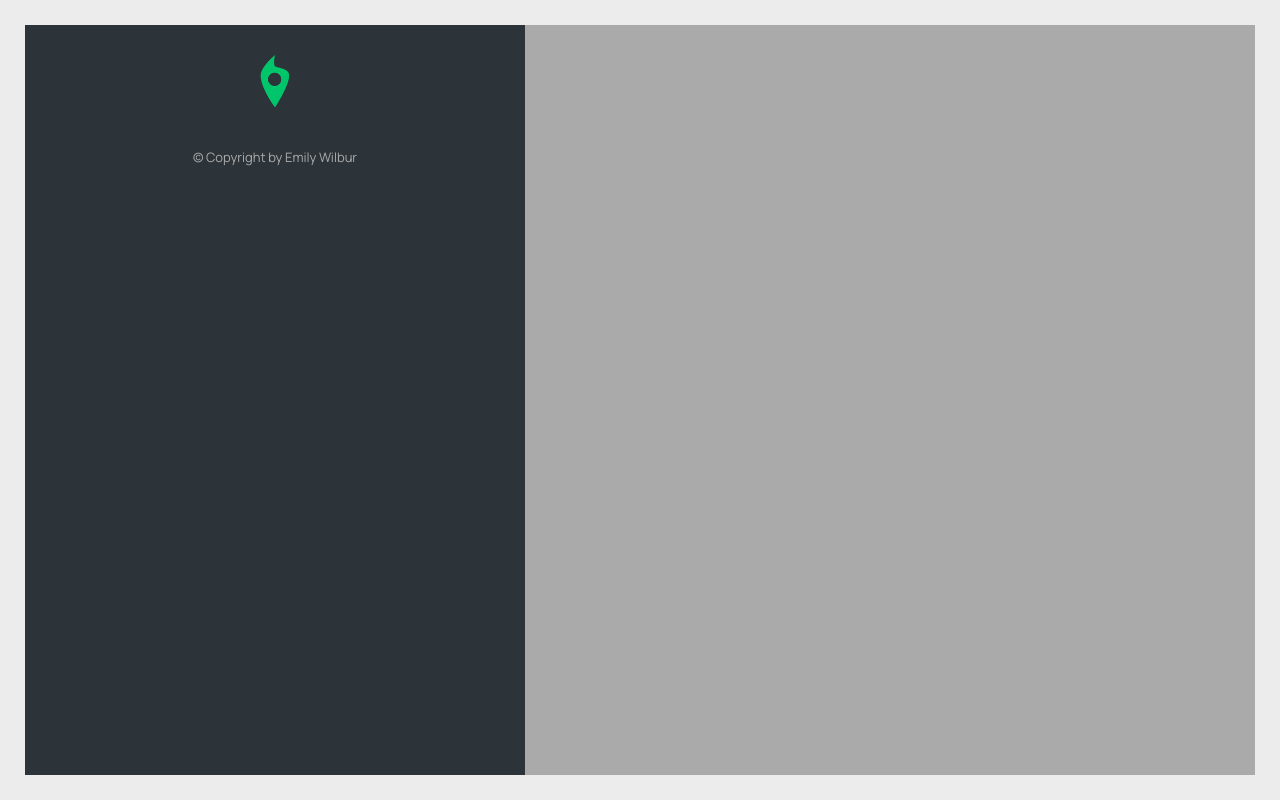
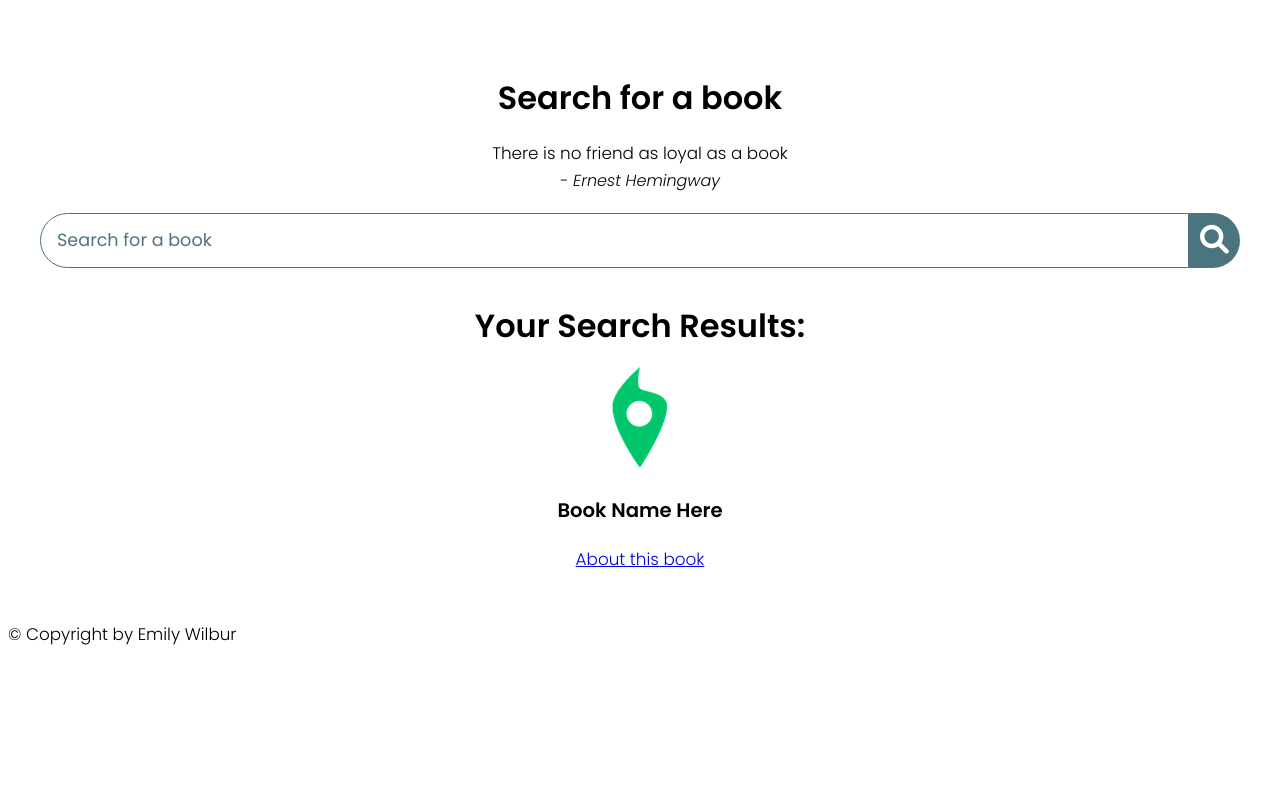
Before and after one commit to emilyjwilbur/boozeme, a website: page index.html in a window 1280 px wide. Drawn offline with nearby package versions, Linux system fonts and the light colour scheme.

Commit message:
major changes. start over

```diff
--- a/index.html
+++ b/index.html
@@ -6,12 +6,8 @@
     <meta http-equiv="X-UA-Compatible" content="ie=edge" />
     <link rel="shortcut icon" type="image/png" href="/icon.png" />
 
-    <link
-      href="https://fonts.googleapis.com/css2?family=Manrope:wght@400;600;700;800&display=swap"
-      rel="stylesheet"
-    />
-
     <link rel="stylesheet" href="style.css" />
+    <link rel="stylesheet" href="https://cdnjs.cloudflare.com/ajax/libs/font-awesome/6.0.0-beta2/css/all.min.css" integrity="sha512-YWzhKL2whUzgiheMoBFwW8CKV4qpHQAEuvilg9FAn5VJUDwKZZxkJNuGM4XkWuk94WCrrwslk8yWNGmY1EduTA==" crossorigin="anonymous" referrerpolicy="no-referrer" />
     <link
       rel="stylesheet"
       href="https://unpkg.com/leaflet@1.7.1/dist/leaflet.css"
@@ -25,101 +21,60 @@
       crossorigin=""
     ></script>
 
-    <script defer src="script.js"></script>
-    <title>mapty</title>
+    <title>Bookty</title>
   </head>
   <body>
-    <div class="sidebar">
-      <img src="logo.png" alt="Logo" class="logo" />
 
-      <ul class="workouts">
-        <form class="form hidden">
-          <div class="form__row">
-            <label class="form__label">Type</label>
-            <select class="form__input form__input--type">
-              <option value="running">Running</option>
-              <option value="cycling">Cycling</option>
-            </select>
+      <div class="container">
+          <div class="book-wrapper">
+              <div class="book-search">
+                  <h2 class="title">Search for a book</h2>
+                  <blockquote>There is no friend as loyal as a book <br>
+                    <cite>- Ernest Hemingway</cite>
+                </blockquote>
+
+        <div class="book-search-box">
+            <input type="text" class="search-control" placeholder="Search for a book" id="search-input">
+            <button type="submit" class="search-btn btn" id="search-btn">
+                <i class="fas fa-search"></i>
+            </button>
         </div>
-          <div class="form__row">
-            <label class="form__label">Distance</label>
-            <input class="form__input form__input--distance" placeholder="km" />
  </div>
-          <div class="form__row">
-            <label class="form__label">Duration</label>
-            <input
-              class="form__input form__input--duration"
-              placeholder="min"
-            />
+
+            <div class="book-result">
+                <h2 class="title">Your Search Results:</h2>
+                <div id="book">
+                    <!-- book item -->
+                    <div class="book-item">
+                        <div class="book-img">
+                            <img src="logo.png" alt="book">
                         </div>
-          <div class="form__row">
-            <label class="form__label">Cadence</label>
-            <input
-              class="form__input form__input--cadence"
-              placeholder="step/min"
-            />
+                        <div class="book-name">
+                            <h3>Book Name Here</h3>
+                            <a href="#" class="info-btn">About this book</a>
                         </div>
-          <div class="form__row form__row--hidden">
-            <label class="form__label">Elev Gain</label>
-            <input
-              class="form__input form__input--elevation"
-              placeholder="meters"
-            />
                     </div>
-          <button class="form__btn">OK</button>
-        </form>
+                    <!-- end of book item -->
 
-        <!-- <li class="workout workout--running" data-id="1234567890">
-          <h2 class="workout__title">Running on April 14</h2>
-          <div class="workout__details">
-            <span class="workout__icon">🏃‍♂️</span>
-            <span class="workout__value">5.2</span>
-            <span class="workout__unit">km</span>
                 </div>
-          <div class="workout__details">
-            <span class="workout__icon">⏱</span>
-            <span class="workout__value">24</span>
-            <span class="workout__unit">min</span>
             </div>
-          <div class="workout__details">
-            <span class="workout__icon">⚡️</span>
-            <span class="workout__value">4.6</span>
-            <span class="workout__unit">min/km</span>
                 </div>
-          <div class="workout__details">
-            <span class="workout__icon">🦶🏼</span>
-            <span class="workout__value">178</span>
-            <span class="workout__unit">spm</span>
                 </div>
-        </li>
-        <li class="workout workout--cycling" data-id="1234567891">
-          <h2 class="workout__title">Cycling on April 5</h2>
-          <div class="workout__details">
-            <span class="workout__icon">🚴‍♀️</span>
-            <span class="workout__value">27</span>
-            <span class="workout__unit">km</span>
-          </div>
-          <div class="workout__details">
-            <span class="workout__icon">⏱</span>
-            <span class="workout__value">95</span>
-            <span class="workout__unit">min</span>
-          </div>
-          <div class="workout__details">
-            <span class="workout__icon">⚡️</span>
-            <span class="workout__value">16</span>
-            <span class="workout__unit">km/h</span>
-          </div>
-          <div class="workout__details">
-            <span class="workout__icon">⛰</span>
-            <span class="workout__value">223</span>
-            <span class="workout__unit">m</span>
-          </div>
-        </li>
-      </ul> -->
+
+
+
+
+
+
+
+
+
 
       <p class="copyright">&copy; Copyright by Emily Wilbur</p>
-    </div>
+
 
     <div id="map"></div>
+
+    <script src="script.js"></script>
   </body>
 </html>
--- a/style.css
+++ b/style.css
@@ -1,220 +1,96 @@
-:root {
-    --color-brand--1: #ffb545;
-    --color-brand--2: #00c46a;
+@import url("https://fonts.googleapis.com/css2?family=Poppins:ital,wght@0,100;0,200;0,300;0,400;0,500;0,600;1,100;1,200;1,300;1,400;1,500;1,600;1,800;1,900&display=swap");
 
-    --color-dark--1: #2d3439;
-    --color-dark--2: #42484d;
-    --color-light--1: #aaa;
-    --color-light--2: #ececec;
-    --color-light--3: rgb(214, 222, 224);
+* {
+    padding: 0;
 }
 
-  * {
-    margin: 0;
-    padding: 0;
-    box-sizing: inherit;
-  }
-
-  html {
-    font-size: 62.5%;
-    box-sizing: border-box;
+:root {
+    --tenne-tawny: #4c747e;
+    --tenne-tawny-dark: #b54507;
 }
 
 body {
-    font-family: 'Manrope', sans-serif;
-    color: var(--color-light--2);
-    font-weight: 400;
+    font-weight: 300;
+    font-size: 1.05rem;
     line-height: 1.6;
-    height: 100vh;
-    overscroll-behavior-y: none;
-
-    background-color: var(--color-light--2);
-    padding: 2.5rem;
-
-    display: flex;
+    font-family: 'Poppins', sans-serif;
 }
 
-  /* GENERAL */
-  a:link,
-  a:visited {
-    color: var(--color-brand--1);
+.btn {
+    font-family: inherit;
+    cursor: pointer;
+    outline: 0;
+    font-size: 1.05rem;
 }
 
-  /* SIDEBAR */
-  .sidebar {
-    flex-basis: 50rem;
-    background-color: var(--color-dark--1);
-    padding: 3rem 5rem 4rem 5rem;
-    display: flex;
-    flex-direction: column;
+.text {
+    opacity: 0.8;
 }
 
-  .logo {
-    height: 5.2rem;
-    align-self: center;
-    margin-bottom: 4rem;
+.title {
+    font-size: 2rem;
+    margin-bottom: 1rem;
 }
 
-  .workouts {
-    list-style: none;
-    height: 77vh;
-    overflow-y: scroll;
-    overflow-x: hidden;
+/* book info */
+
+.book-wrapper {
+    max-width: 1280px;
+    margin: 0 auto;
+    padding: 2rem;
+    background-color: #fff;
+    text-align: center;
 }
 
-  .workouts::-webkit-scrollbar {
-    width: 0;
+.book-search {
+    margin: 2rem 0;
+}
+.book-search cite {
+    font-size: 1rem;
 }
 
-  .workout {
-    background-color: var(--color-dark--2);
-    border-radius: 5px;
-    padding: 1.5rem 2.25rem;
-    margin-bottom: 1.75rem;
-    cursor: pointer;
-
-    display: grid;
-    grid-template-columns: 1fr 1fr 1fr 1fr;
-    gap: 0.75rem 1.5rem;
-  }
-  .workout--running {
-    border-left: 5px solid var(--color-brand--2);
-  }
-  .workout--cycling {
-    border-left: 5px solid var(--color-brand--1);
+.book-search-box {
+    margin: 1.2rem 0;
+    display: flex;
+    align-items: stretch;
 }
 
-  .workout__title {
-    font-size: 1.7rem;
-    font-weight: 600;
-    grid-column: 1 / -1;
+.search-control,
+.search-btn {
+    width: 100%;
 }
 
-  .workout__details {
-    display: flex;
-    align-items: baseline;
+.search-control {
+    padding: 0 1rem;
+    font-size: 1.1rem;
+    font-family: inherit;
+    outline: 0;
+    border: 1px solid var(--tenne-tawny);
+    color: var(--tenne-tawny);
+    border-top-left-radius: 2rem;
+    border-bottom-left-radius: 2rem;
 }
 
-  .workout__icon {
-    font-size: 1.8rem;
-    margin-right: 0.2rem;
-    height: 0.28rem;
+.search-control::placeholder {
+    color: var(--tenne-tawny)
 }
 
-  .workout__value {
-    font-size: 1.5rem;
-    margin-right: 0.5rem;
+.search-btn {
+    width: 55px;
+    height: 55px;
+    font-size: 1.8rem;
+    background-color: var(--tenne-tawny);
+    color: #fff;
+    border: none;
+    border-bottom-right-radius: 2rem;
+    border-top-right-radius: 2rem;
+    transition: all 0.5s linear;
+        -webkit-transition: all 0.5s linear;
+        -moz-transition: all 0.5s linear;
+        -ms-transition: all 0.5s linear;
+        -o-transition: all 0.5s linear;
 }
 
-  .workout__unit {
-    font-size: 1.1rem;
-    color: var(--color-light--1);
-    text-transform: uppercase;
-    font-weight: 800;
+.search-btn:hover {
+    background-color: var(--tenne-tawny-dark);
 }
-
-  .form {
-    background-color: var(--color-dark--2);
-    border-radius: 5px;
-    padding: 1.5rem 2.75rem;
-    margin-bottom: 1.75rem;
-
-    display: grid;
-    grid-template-columns: 1fr 1fr;
-    gap: 0.5rem 2.5rem;
-
-    /* Match height and activity boxes */
-    height: 9.25rem;
-    transition: all 0.5s, transform 1ms;
-  }
-
-  .form.hidden {
-    transform: translateY(-30rem);
-    height: 0;
-    padding: 0 2.25rem;
-    margin-bottom: 0;
-    opacity: 0;
-  }
-
-  .form__row {
-    display: flex;
-    align-items: center;
-  }
-
-  .form__row--hidden {
-    display: none;
-  }
-
-  .form__label {
-    flex: 0 0 50%;
-    font-size: 1.5rem;
-    font-weight: 600;
-  }
-
-  .form__input {
-    width: 100%;
-    padding: 0.3rem 1.1rem;
-    font-family: inherit;
-    font-size: 1.4rem;
-    border: none;
-    border-radius: 3px;
-    background-color: var(--color-light--3);
-    transition: all 0.2s;
-  }
-
-  .form__input:focus {
-    outline: none;
-    background-color: #fff;
-  }
-
-  .form__btn {
-    display: none;
-  }
-
-  .copyright {
-    margin-top: auto;
-    font-size: 1.3rem;
-    text-align: center;
-    color: var(--color-light--1);
-  }
-
-  .twitter-link:link,
-  .twitter-link:visited {
-    color: var(--color-light--1);
-    transition: all 0.2s;
-  }
-
-  .twitter-link:hover,
-  .twitter-link:active {
-    color: var(--color-light--2);
-  }
-
-  /* MAP */
-  #map {
-    flex: 1;
-    height: 100%;
-    background-color: var(--color-light--1);
-  }
-
-  /* Popup width is defined in JS using options */
-  .leaflet-popup .leaflet-popup-content-wrapper {
-    background-color: var(--color-dark--1);
-    color: var(--color-light--2);
-    border-radius: 5px;
-    padding-right: 0.6rem;
-  }
-
-  .leaflet-popup .leaflet-popup-content {
-    font-size: 1.5rem;
-  }
-
-  .leaflet-popup .leaflet-popup-tip {
-    background-color: var(--color-dark--1);
-  }
-
-  .running-popup .leaflet-popup-content-wrapper {
-    border-left: 5px solid var(--color-brand--2);
-  }
-  .cycling-popup .leaflet-popup-content-wrapper {
-    border-left: 5px solid var(--color-brand--1);
-  }
```
Lines whose indentation alone changed are shown as unchanged.
